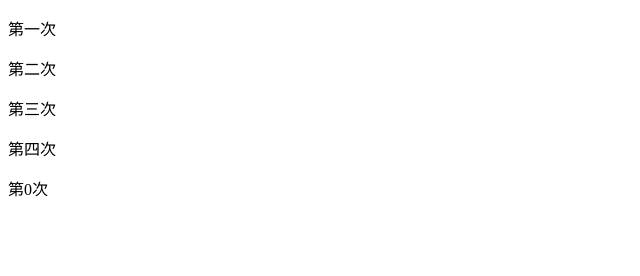
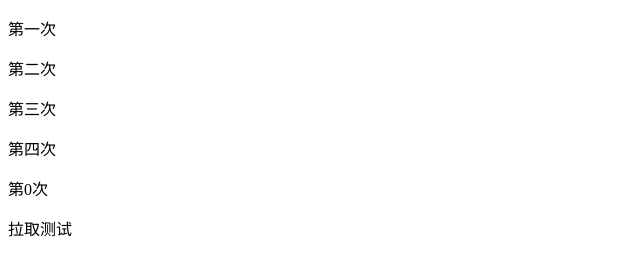
Before and after one commit to nthq2004/bs001, a plain HTML site: page jq001.html in a window 1280 px wide. Shown: the whole page, without its empty margins (0-640 px from the left). Drawn offline with Linux system fonts and the light colour scheme.

Commit message:
拉取后的推送

```diff
--- a/jq001.html
+++ b/jq001.html
@@ -13,6 +13,7 @@
     <P>第三次</P>
     <p>第四次</p>
     <P>第0次</P>
+    <p>拉取测试</p>
     <script>
 
         (function(){
```
